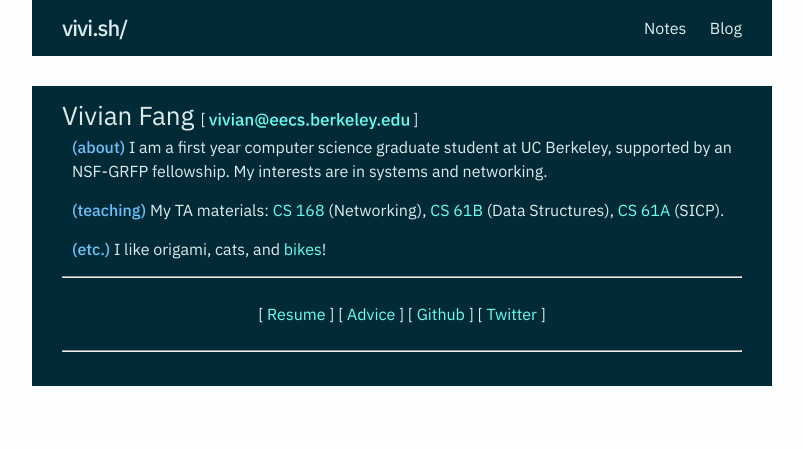
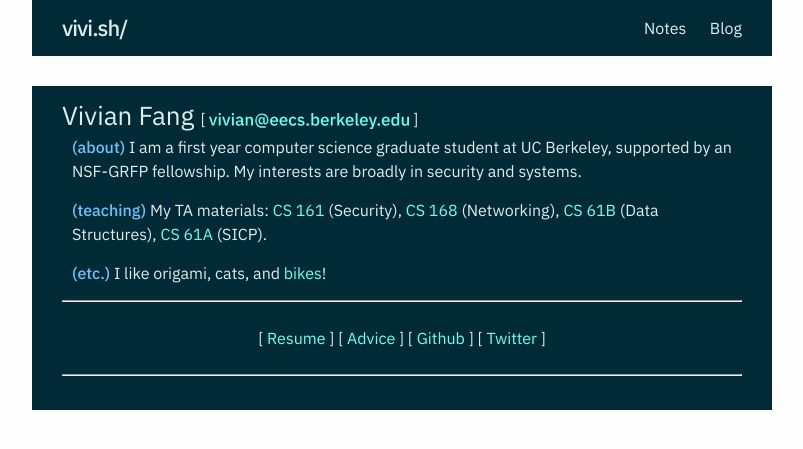
Before and after one commit to secant/secant.github.io, a Jekyll site: the page built from index.md, in a window 1280 px wide. Shown: the top 449 px of the page, without its empty margins (238-1041 px from the left). Built offline with Jekyll 4.4.1, drawn with Linux system fonts in a browser that asks for light colours.

Commit message:
Update index

```diff
--- a/index.md
+++ b/index.md
@@ -4,9 +4,10 @@ title: Vivian Fang
 meta: EECS student @ UC Berkeley
 ---
 **(about)** I am a first year computer science graduate student at UC Berkeley,
-supported by an NSF-GRFP fellowship. My interests are in systems and networking.
+supported by an NSF-GRFP fellowship. My interests are broadly in security and
+systems.
 
-**(teaching)** My TA materials: [CS 168](cs168) (Networking),
-[CS 61B](cs61b) (Data Structures), [CS 61A](cs61a) (SICP).
+**(teaching)** My TA materials: [CS 161](cs161) (Security), [CS 168](cs168)
+(Networking), [CS 61B](cs61b) (Data Structures), [CS 61A](cs61a) (SICP).
 
 **(etc.)** I like origami, cats, and [bikes](https://bicycal.berkeley.edu)!
```
